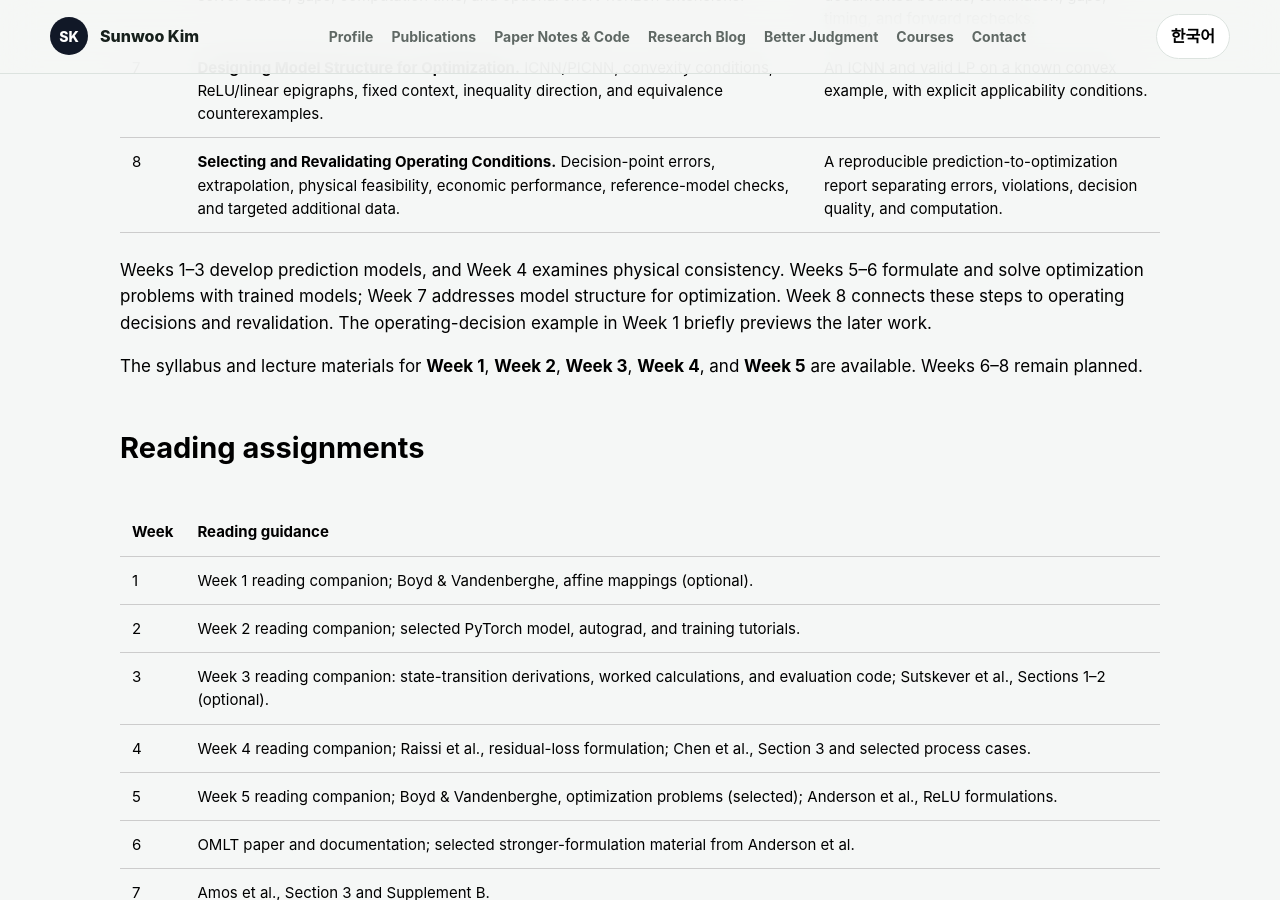
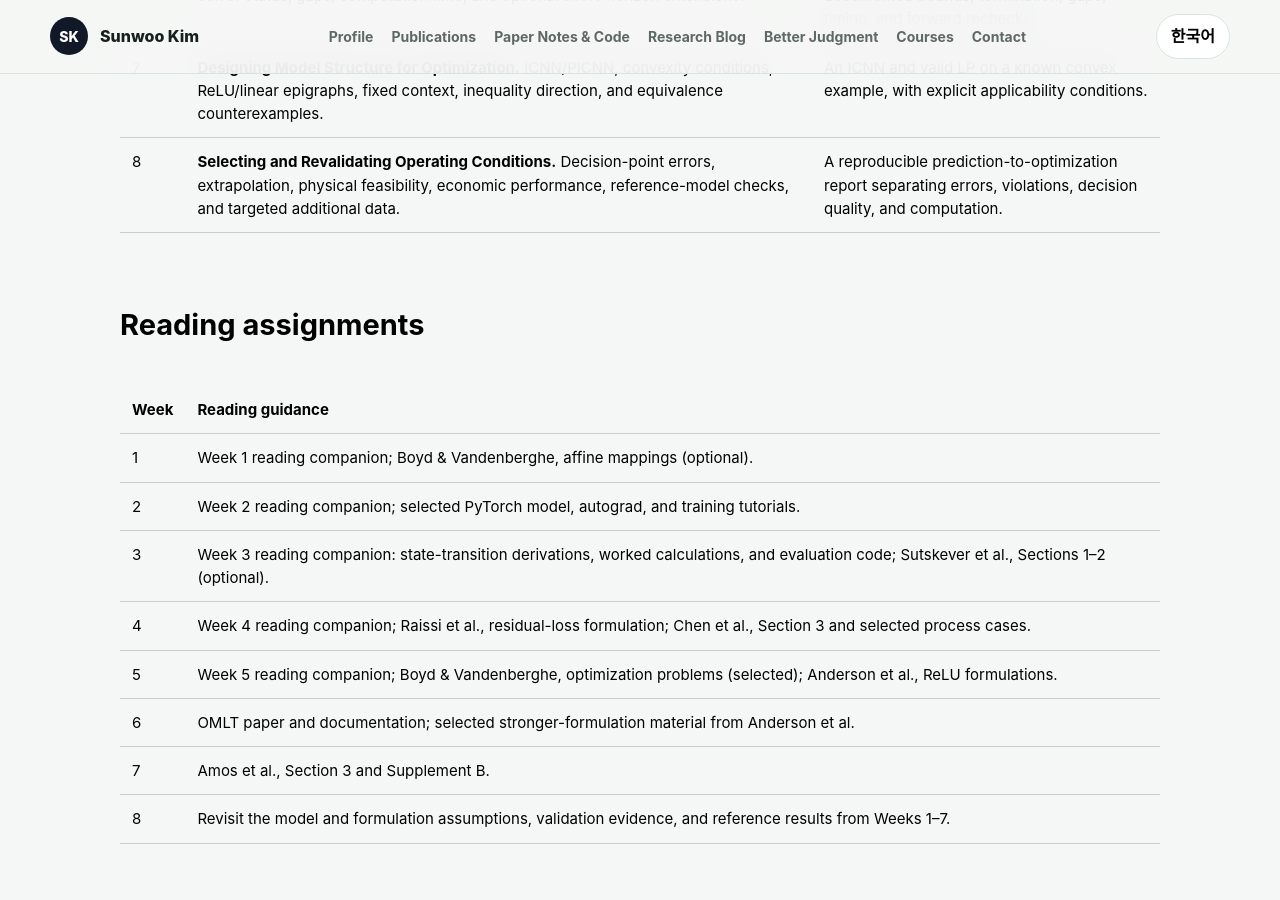
Before and after one commit to SunBooGermany/SunBooGermany.github.io, a Jekyll site: the page built from courses/surrogate-models/syllabus.md, in a window 1280 px wide and 900 px high, scrolled down 2253 px. Built offline with Jekyll 4.4.1, drawn with Linux system fonts in a browser that asks for light colours.

Commit message:
Remove syllabus sequence and release introduction paragraphs

```diff
--- a/courses/surrogate-models/syllabus.md
+++ b/courses/surrogate-models/syllabus.md
@@ -45,10 +45,6 @@ By the end of the course, learners should be able to:
 | --- | --- | --- |
 {% for week in course.weeks %}| {{ week.number }} | **{{ week.title }}.** {{ week.topics }} | {{ week.deliverable }} |
 {% endfor %}
-
-Weeks 1–3 develop prediction models, and Week 4 examines physical consistency. Weeks 5–6 formulate and solve optimization problems with trained models; Week 7 addresses model structure for optimization. Week 8 connects these steps to operating decisions and revalidation. The operating-decision example in Week 1 briefly previews the later work.
-
-The syllabus and lecture materials for [Week 1]({{ '/courses/surrogate-models/week-01/' | relative_url }}), [Week 2]({{ '/courses/surrogate-models/week-02/' | relative_url }}), [Week 3]({{ '/courses/surrogate-models/week-03/' | relative_url }}), [Week 4]({{ '/courses/surrogate-models/week-04/' | relative_url }}), and [Week 5]({{ '/courses/surrogate-models/week-05/' | relative_url }}) are available. Weeks 6–8 remain planned.
 
 ## Reading assignments
 
@@ -104,10 +100,6 @@ Python 기초, 미분, 행렬 연산, 선형대수, 물질수지 지식을 전
 {% for week in course.weeks %}| {{ week.number }} | **{{ week.title_ko }}.** {{ week.topics_ko }} | {{ week.deliverable_ko }} |
 {% endfor %}
 
-1–3주차에는 예측 모델을 구축하고 4주차에는 물리적 일관성을 확인합니다. 5–6주차에서 학습된 모델을 최적화 문제로 정식화하고 풀이하며, 7주차에서는 최적화에 맞는 모델 구조를 설계합니다. 8주차에는 이 과정을 연결해 운전 조건을 선택하고 재검증합니다. 1주차의 운전 의사결정 예시는 후반부 학습을 미리 보여주는 짧은 예고입니다.
-
-현재 강의계획서와 [1주차]({{ '/courses/surrogate-models/week-01/' | relative_url }}), [2주차]({{ '/courses/surrogate-models/week-02/' | relative_url }}), [3주차]({{ '/courses/surrogate-models/week-03/' | relative_url }}), [4주차]({{ '/courses/surrogate-models/week-04/' | relative_url }}), [5주차]({{ '/courses/surrogate-models/week-05/' | relative_url }}) 강의자료를 제공합니다. 6–8주차는 계획 단계입니다.
-
 ## 주차별 읽기 안내
 
 | 주차 | 읽기 범위 |
```
Also changed, not shown: 2 other files.
